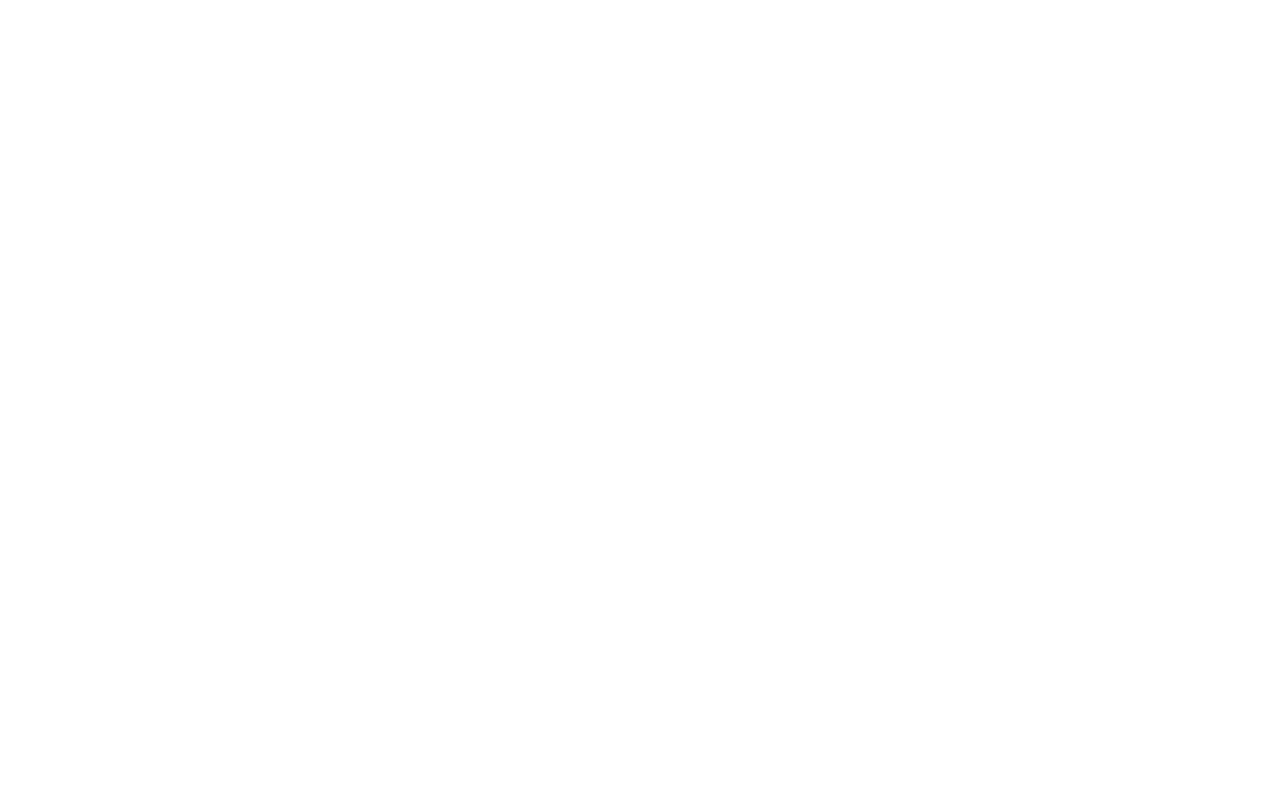
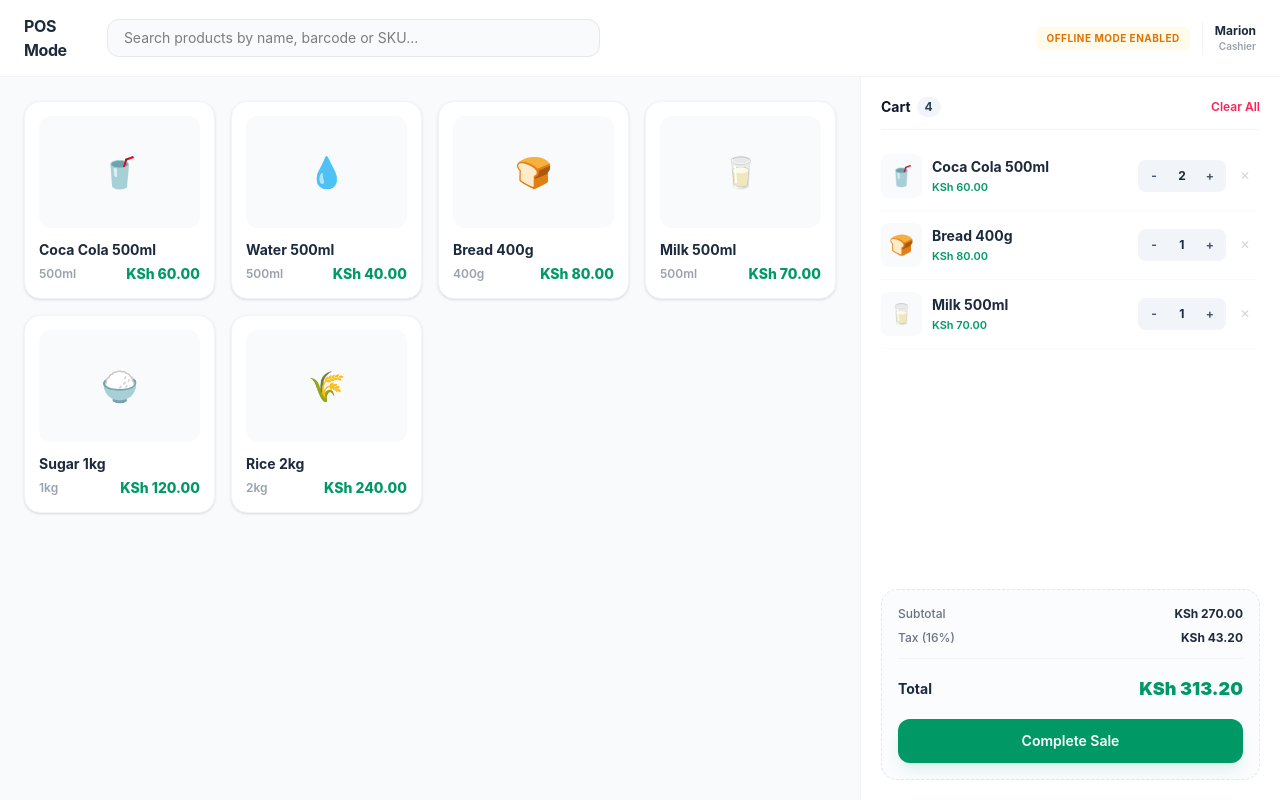
Before and after one commit to marionjemutai/Cashflow.web, a React (Vite) app: page /pos in a window 1280 px wide. Before the commit this address had no page. Built offline with nearby package versions, Linux system fonts and the light colour scheme.

Commit message:
Update app routing

```diff
--- a/src/App.jsx
+++ b/src/App.jsx
@@ -13,6 +13,7 @@ export default function App() {
         <Route path="/login" element={<Login />} />
         <Route path="/register" element={<Registration />} />
         <Route path="/dashboard" element={<Dashboard />} />
+        <Route path="/pos" element={<POS />} />
       </Routes>
     </BrowserRouter>
   );
```
